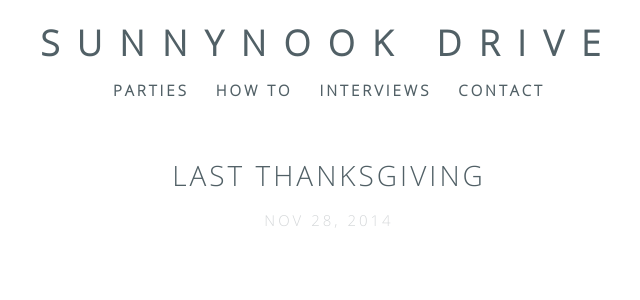
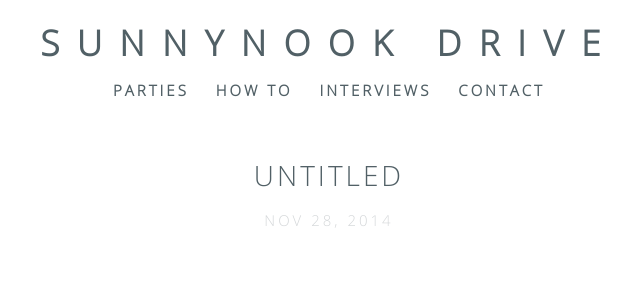
Before and after one commit to penelopeplutt/sunnynookdrive.github.io, a Jekyll site: the page built from _posts/2014-11-28-last-thanksgiving.md, in a window 1280 px wide. Shown: the top 300 px of the page, without its empty margins (311-951 px from the left). Built offline with Jekyll 4.4.1, drawn with Linux system fonts in a browser that asks for light colours; Markdown is read by kramdown in place of the engine named in the settings.

Commit message:
Updated 2014-11-28-last-thanksgiving.md

```diff
--- a/_posts/2014-11-28-last-thanksgiving.md
+++ b/_posts/2014-11-28-last-thanksgiving.md
@@ -1,4 +1,7 @@
 ---
+layout: blog
 published: true
 category: parties
+splash: ""
+title: Untitled
 ---
```
